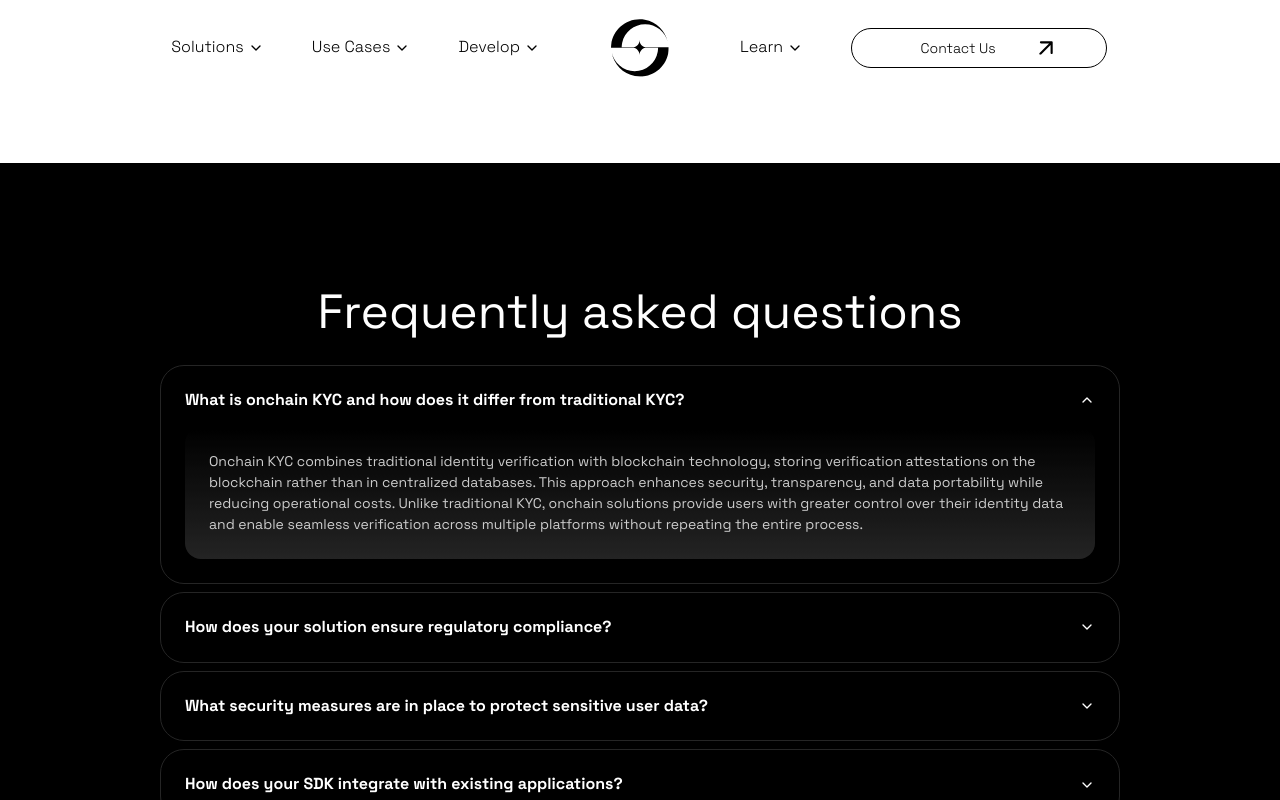
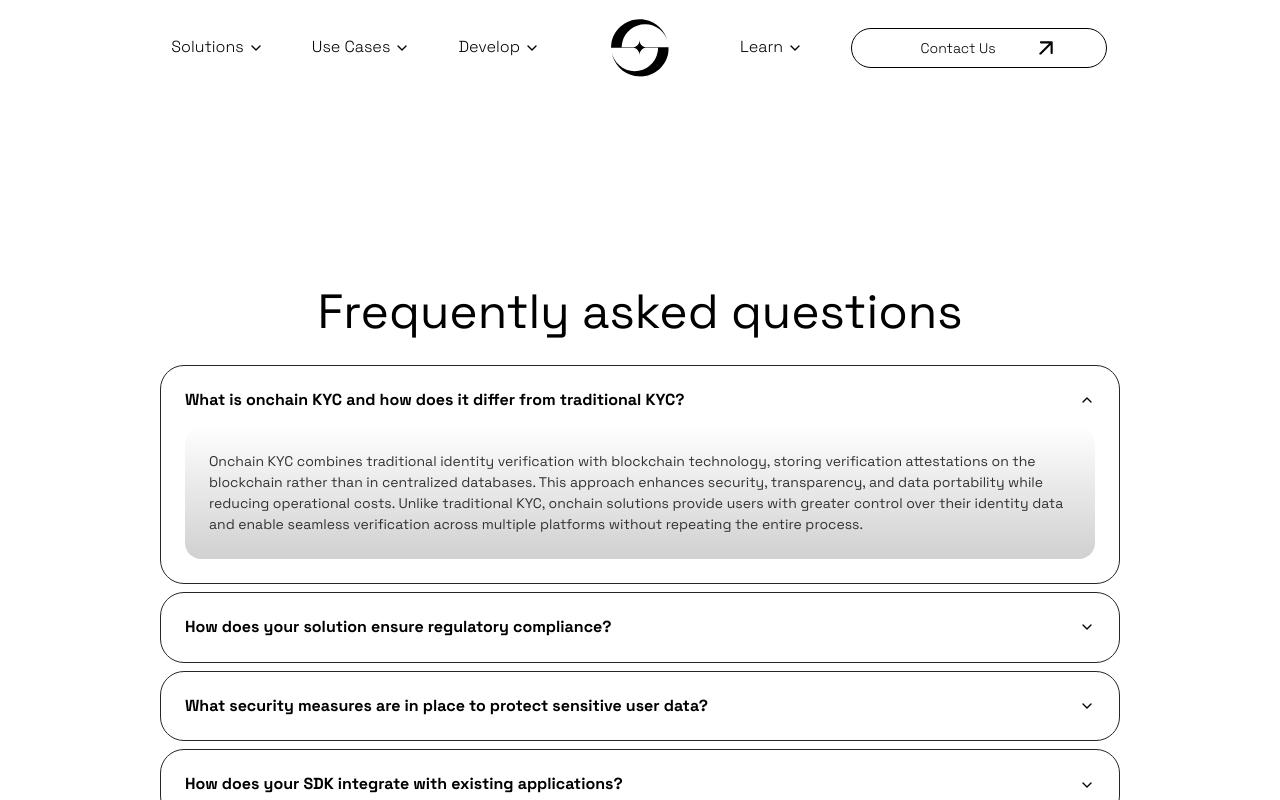
Before and after one commit to mysolidio/portal, a Next.js app: page / in a window 1280 px wide. Both pictures are taken after a click on the heading 640 px from the left and 400 px from the top of the page. Built offline with nearby package versions, Linux system fonts and the light colour scheme.

Commit message:
Update FAQs

```diff
--- a/app/page.tsx
+++ b/app/page.tsx
@@ -1,8 +1,8 @@
 import Footer from "@/components/footer";
 import Header from "@/components/header";
+import FAQs from "@/components/sections/faqs";
 import GetStarted from "@/components/sections/getStarted";
 import Hero from "@/components/sections/hero";
-import Questions from "@/components/sections/questions";
 import Services from "@/components/sections/services";
 import Solution from "@/components/sections/solution";
 import UseCases from "@/components/sections/useCases";
@@ -16,7 +16,7 @@ export default function Home() {
       <Solution />
       <Services />
       <UseCases />
-      <Questions />
+      <FAQs />
       <GetStarted />
 
       <Footer />
--- a/components/sections/questions.tsx
+++ b/components/sections/faqs.tsx
@@ -31,9 +31,9 @@ const items = [
   },
 ];
 
-export default function QuestionsSection() {
+export default function FAQsSection() {
   return (
-    <section className="bg-black py-20 text-white lg:py-30">
+    <section className="bg-white py-20 text-black lg:py-30">
       <div className="container lg:max-w-5xl">
         <div className="text-center text-[32px] leading-[1.2] lg:text-[48px]">
           Frequently asked questions
@@ -50,7 +50,7 @@ export default function QuestionsSection() {
                 </div>
                 <ChevronDownIcon className="size-4 shrink-0 transition-transform duration-300 group-open:rotate-180" />
               </summary>
-              <div className="mt-4 rounded-[8px] bg-linear-[0deg,_#2D2D2D_0%,_rgba(45,45,45,0.00)_100%] p-4 text-sm leading-[1.5] opacity-80 lg:rounded-[16px] lg:p-6 lg:backdrop-blur-[6.5px]">
+              <div className="mt-4 rounded-[8px] bg-gradient-to-t from-[#2D2D2D] from-[-300%] to-white p-4 text-sm leading-[1.5] opacity-80 md:backdrop-blur-[6.5px] lg:rounded-[16px] lg:p-6">
                 {answer}
               </div>
             </details>
```
